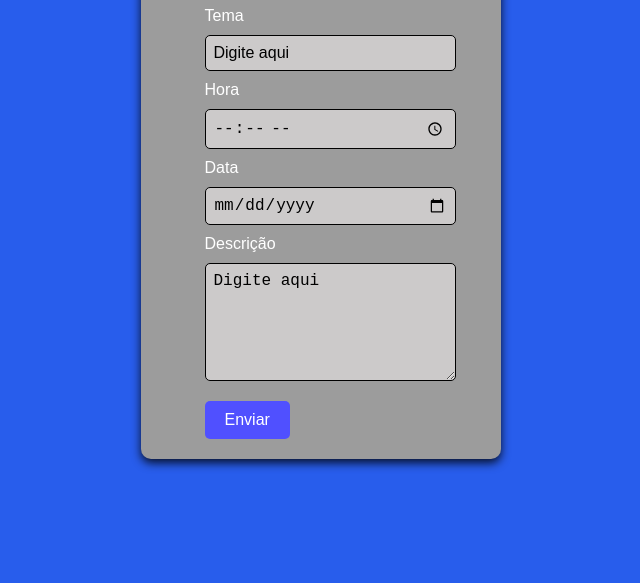
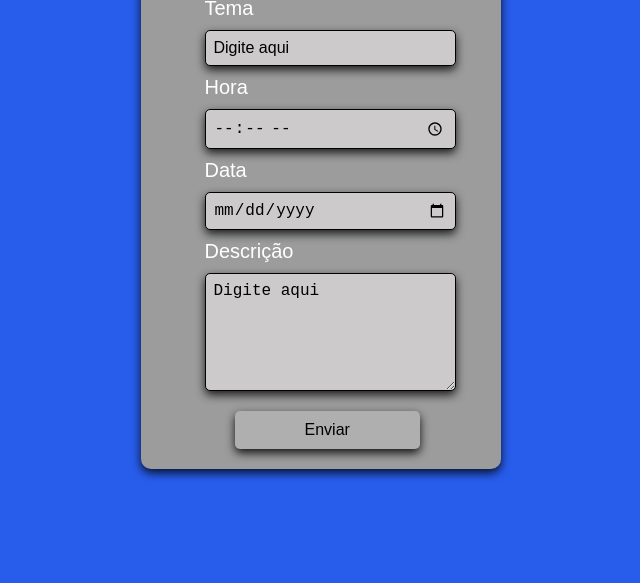
Before and after one commit to PaulaoTI/Agendamento, a plain HTML site: page index.html in a window 1280 px wide. Shown: the part 217-800 px from the top of the page, without its empty margins (319-959 px from the left). Drawn offline with Linux system fonts and the light colour scheme.

Commit message:
Update style.css

```diff
--- a/style.css
+++ b/style.css
@@ -32,12 +32,14 @@ form label, form input, form textarea {
     margin-bottom: 10px;
     width: 100%;
     color: white;
+    font-size: 20px;
 }
 
 form input, form textarea {
     padding: 8px;
     font-size: 16px;
     border: 1px solid #000000;
+    box-shadow: 0 4px 10px rgba(0, 0, 0, 0.829);
     border-radius: 5px;
     outline: none;
     transition: 0.3s;
@@ -45,19 +47,25 @@ form input, form textarea {
     color: rgb(0, 0, 0);
 }
 
-form input:focus, form textarea:focus {
-    border-color: rgb(255, 0, 0);
-}
-
 input::placeholder, textarea::placeholder {
     color: rgb(0, 0, 0);
 }
 
+input:hover::placeholder, textarea:hover::placeholder {
+    color: red;
+}
+
+input:hover, textarea:hover {
+    border: 1px solid red;
+}
+
 form button {
     margin-top: 10px;
-    padding: 10px 20px;
-    background-color: rgb(80, 80, 255);
-    color: white;
+    margin-left: 30px;
+    padding: 10px 70px;
+    background-color: rgb(175, 175, 175);
+    box-shadow: 0 4px 10px rgba(0, 0, 0, 0.89);
+    color: rgb(0, 0, 0);
     border: none;
     border-radius: 5px;
     font-size: 16px;
@@ -66,7 +74,9 @@ form button {
 }
 
 form button:hover {
-    background-color: rgb(50, 50, 200);
+    box-shadow: 0 4px 10px rgba(0, 0, 0, 0.89);
+    color: rgb(255, 255, 255);
+    background-color: rgb(66, 66, 66);
 }
 
 textarea {
```
